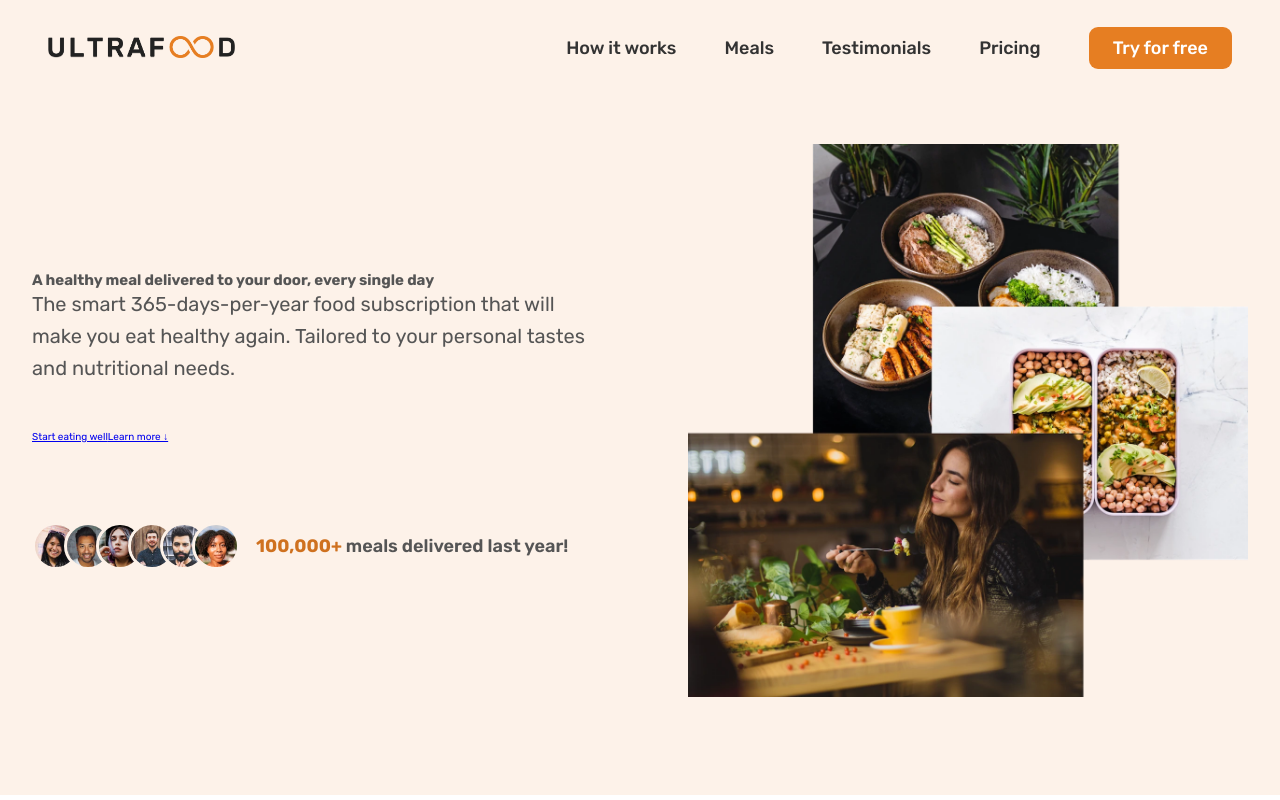
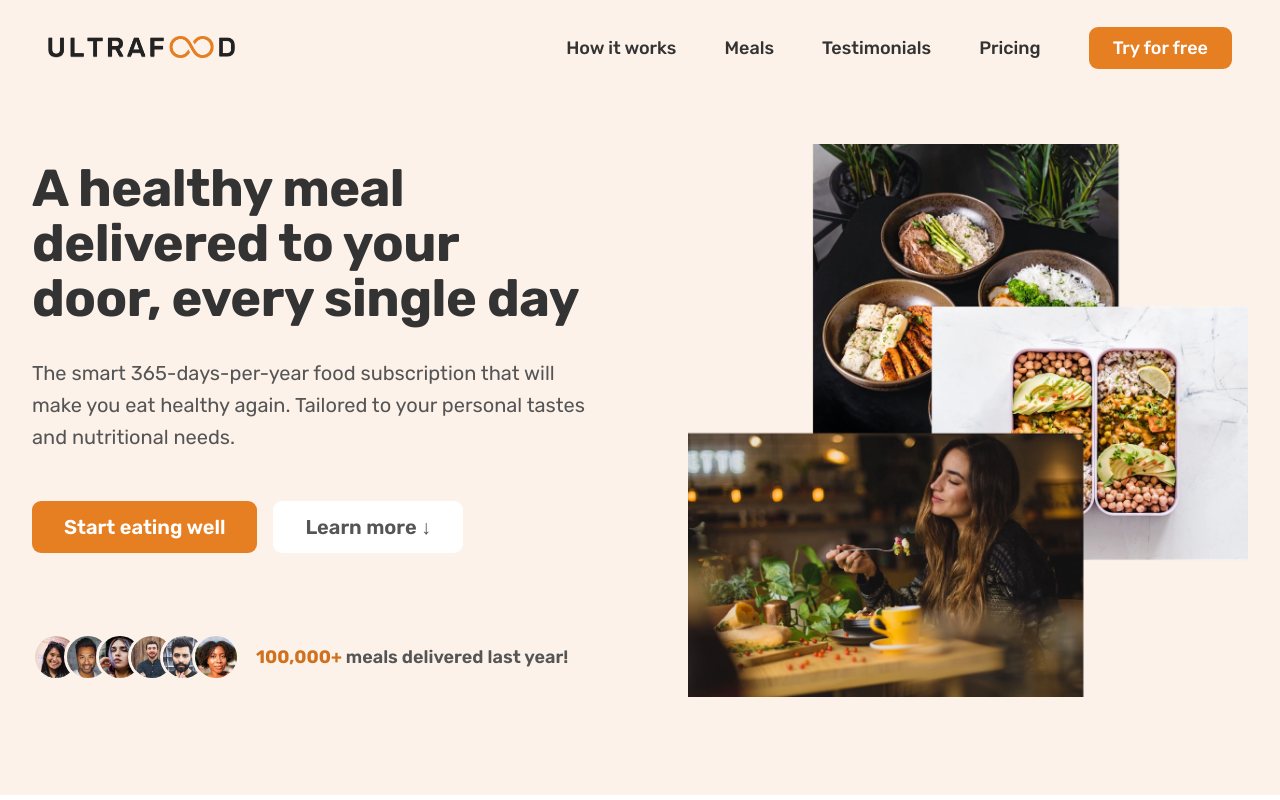
Before and after one commit to Hgahlla/ultrafood, a React (Create React App) app: page / in a window 1280 px wide. Built offline with nearby package versions, Linux system fonts and the light colour scheme.

Commit message:
Added general styles

```diff
--- a/src/index.css
+++ b/src/index.css
@@ -82,3 +82,202 @@ body {
   /* Only works if there is nothing absolutely positioned in relation to body */
   overflow-x: hidden;
 }
+
+/**************************/
+/* GENERAL COMPONENTS */
+/**************************/
+.container {
+  max-width: 120rem;
+  padding: 0 3.2rem;
+  margin: 0 auto;
+}
+
+.grid {
+  display: grid;
+  column-gap: 6.4rem;
+  row-gap: 9.6rem;
+}
+
+.grid:not(:last-child) {
+  margin-bottom: 9.6rem;
+}
+
+.grid--2-cols {
+  grid-template-columns: repeat(2, 1fr);
+}
+
+.grid--3-cols {
+  grid-template-columns: repeat(3, 1fr);
+}
+
+.grid--4-cols {
+  grid-template-columns: repeat(4, 1fr);
+}
+
+.grid--5-cols {
+  grid-template-columns: repeat(5, 1fr);
+}
+
+.grid--center-v {
+  align-items: center;
+}
+
+.heading-primary,
+.heading-secondary,
+.heading-tertiary {
+  font-weight: 700;
+  color: #333;
+  /* color: #45260a; */
+  /* color: #343a40; */
+  letter-spacing: -0.5px;
+}
+
+.heading-primary {
+  font-size: 5.2rem;
+  line-height: 1.05;
+  margin-bottom: 3.2rem;
+}
+
+.heading-secondary {
+  font-size: 4.4rem;
+  line-height: 1.2;
+  margin-bottom: 9.6rem;
+}
+
+.heading-tertiary {
+  font-size: 3rem;
+  line-height: 1.2;
+  margin-bottom: 3.2rem;
+}
+
+.subheading {
+  display: block;
+  font-size: 1.6rem;
+  font-weight: 500;
+  color: #cf711f;
+  text-transform: uppercase;
+  margin-bottom: 1.6rem;
+  letter-spacing: 0.75px;
+}
+
+strong {
+  font-weight: 500;
+}
+
+.btn,
+.btn:link,
+.btn:visited {
+  display: inline-block;
+  text-decoration: none;
+  font-size: 2rem;
+  font-weight: 600;
+  padding: 1.6rem 3.2rem;
+  border-radius: 9px;
+
+  /* Only necessary for .btn */
+  border: none;
+  cursor: pointer;
+  font-family: inherit;
+
+  /* Put transition on original "state" */
+  /* transition: background-color 0.3s; */
+  transition: all 0.3s;
+}
+
+.btn--full:link,
+.btn--full:visited {
+  background-color: #e67e22;
+  color: #fff;
+}
+
+.btn--full:hover,
+.btn--full:active {
+  background-color: #cf711f;
+}
+
+.btn--outline:link,
+.btn--outline:visited {
+  background-color: #fff;
+  color: #555;
+}
+
+.btn--outline:hover,
+.btn--outline:active {
+  background-color: #fdf2e9;
+
+  /* border: 3px solid #fff; */
+  /* Trick to add border inside */
+  box-shadow: inset 0 0 0 3px #fff;
+}
+
+.btn--form {
+  background-color: #45260a;
+  color: #fdf2e9;
+  align-self: end;
+  padding: 1.2rem;
+}
+
+.btn--form:hover {
+  background-color: #fff;
+  color: #555;
+}
+
+.link:link,
+.link:visited {
+  display: inline-block;
+  color: #e67e22;
+  text-decoration: none;
+  border-bottom: 1px solid currentColor;
+  padding-bottom: 2px;
+  transition: all 0.3s;
+}
+
+.link:hover,
+.link:active {
+  color: #cf711f;
+  border-bottom: 1px solid transparent;
+}
+
+.list {
+  list-style: none;
+  display: flex;
+  flex-direction: column;
+  gap: 1.6rem;
+}
+
+.list-item {
+  font-size: 1.8rem;
+  display: flex;
+  align-items: center;
+  gap: 1.6rem;
+  line-height: 1.2;
+}
+
+.list-icon {
+  width: 3rem;
+  height: 3rem;
+  color: #e67e22;
+}
+
+*:focus {
+  outline: none;
+  /* outline: 4px dotted #e67e22; */
+  /* outline-offset: 8px; */
+  box-shadow: 0 0 0 0.8rem rgba(230, 125, 34, 0.5);
+}
+
+/***************************/
+/* HELPER/SETTINGS CLASSES */
+/***************************/
+
+.margin-right-sm {
+  margin-right: 1.6rem !important;
+}
+
+.margin-bottom-md {
+  margin-bottom: 4.8rem !important;
+}
+
+.center-text {
+  text-align: center;
+}
```
